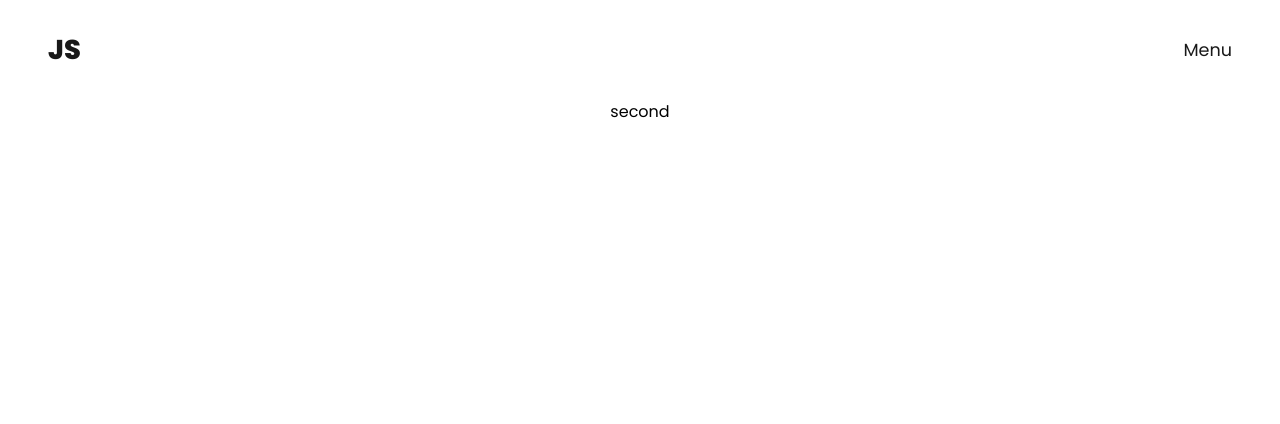
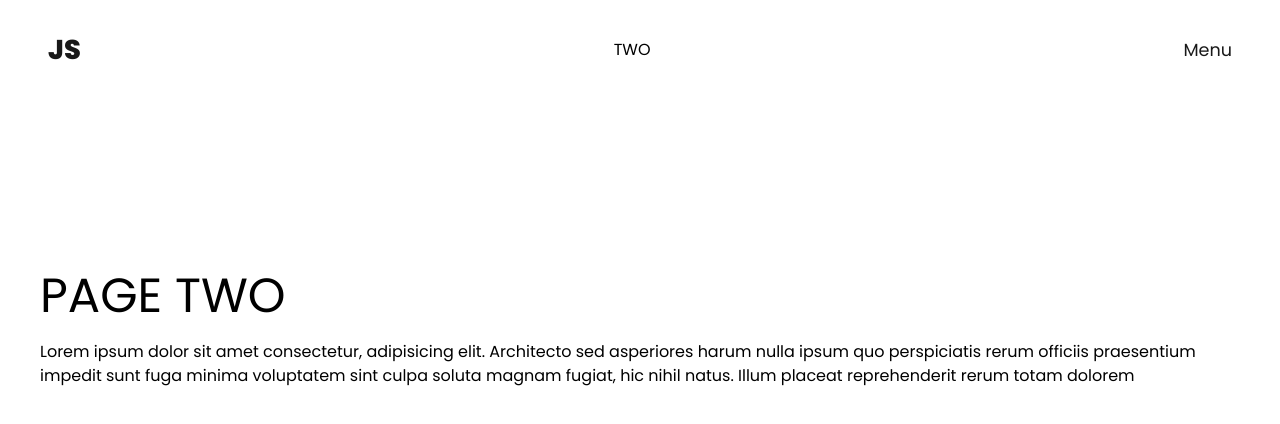
Before and after one commit to Delanoor/gsap-practice-3, a Next.js app: page /second in a window 1280 px wide. Shown: the top 424 px of the page. Built offline with nearby package versions, Linux system fonts and the light colour scheme.

Commit message:
add page transition

```diff
--- a/components/Header.js
+++ b/components/Header.js
@@ -68,6 +68,11 @@ export default function Header() {
                 JS
               </Link>
             </div>
+            <div>
+              <button>
+                <Link href="/second">TWO</Link>
+              </button>
+            </div>
             <div className="menu">
               <button
                 className={`${
--- a/components/Layout.js
+++ b/components/Layout.js
@@ -15,11 +15,7 @@ export default function Layout(pageProps) {
       </Head>
       <div className="App">
         <Header />
-        <div className="container">
-          <div className="wrapper">
-            <div className="home">{pageProps.children}</div>
-          </div>
-        </div>
+        <div className="home">{pageProps.children}</div>
       </div>
     </>
   );
--- a/package.json
+++ b/package.json
@@ -13,6 +13,7 @@
     "next": "13.0.0",
     "react": "18.2.0",
     "react-dom": "18.2.0",
+    "react-transition-group": "^4.4.5",
     "sass": "^1.55.0"
   },
   "devDependencies": {
--- a/pages/_app.js
+++ b/pages/_app.js
@@ -1,11 +1,68 @@
+import {
+  CSSTransition,
+  SwitchTransition,
+  Transition,
+} from "react-transition-group";
 import Layout from "../components/Layout";
 import "../styles/globals.scss";
+import { useRouter } from "next/router";
+import gsap from "gsap";
 
 function MyApp({ Component, pageProps }) {
+  const router = useRouter();
+
+  const onPageEnter = (element) => {
+    console.log("Enter", element);
+    gsap.fromTo(
+      element,
+      {
+        y: 50,
+        autoAlpha: 0,
+        ease: "power3.out",
+      },
+      {
+        y: 0,
+        autoAlpha: 1,
+        duration: 1,
+        ease: "power3.out",
+      }
+    );
+  };
+
+  const onPageExit = (element) => {
+    console.log("Exit", element);
+    gsap.fromTo(
+      element,
+      {
+        y: 0,
+        autoAlpha: 1,
+        ease: "power3.out",
+      },
+      {
+        y: -50,
+        autoAlpha: 0,
+        duration: 0.5,
+        ease: "power3.intOut",
+      }
+    );
+  };
+
   return (
-    <Layout {...pageProps}>
-      <Component {...pageProps} />
-    </Layout>
+    <SwitchTransition>
+      <CSSTransition
+        key={router.asPath}
+        timeout={1500}
+        in={true}
+        onEnter={onPageEnter}
+        onExit={onPageExit}
+        mountOnEnter={true}
+        unmountOnExit={true}
+      >
+        <Layout {...pageProps}>
+          <Component {...pageProps} />
+        </Layout>
+      </CSSTransition>
+    </SwitchTransition>
   );
 }
 
--- a/pages/second.js
+++ b/pages/second.js
@@ -1,5 +1,44 @@
-import React from "react";
+import { useLayoutEffect, useRef } from "react";
+import gsap from "gsap";
 
 export default function second() {
-  return <div>second</div>;
+  const page = useRef();
+  const tl = useRef(); // timeline
+
+  useLayoutEffect(() => {
+    const ctx = gsap.context(() => {
+      tl.current = gsap.timeline().from("[data-animate='up']", {
+        y: "100%",
+        stagger: 0.2,
+        delay: 1,
+      });
+    }, page);
+
+    return () => ctx.revert();
+  }, []);
+  return (
+    <>
+      <div className="w-full h-full" ref={page}>
+        <div className="h-screen flex flex-col relative items-center px-10">
+          <div className="mt-[10rem] relative">
+            <div className="relative overflow-hidden h-full w-full">
+              <div data-animate="up" className="text-[3rem] absolute">
+                PAGE TWO
+              </div>
+            </div>
+            <div className="relative overflow-hidden h-[3rem] mt-[1rem]">
+              <p data-animate="up" className="aboslute">
+                Lorem ipsum dolor sit amet consectetur, adipisicing elit.
+                Architecto sed asperiores harum nulla ipsum quo perspiciatis
+                rerum officiis praesentium impedit sunt fuga minima voluptatem
+                sint culpa soluta magnam fugiat, hic nihil natus. Illum placeat
+                reprehenderit rerum totam dolorem consequatur nemo ex eligendi
+                exercitationem. Tempore est eum doloremque sunt rerum explicabo?
+              </p>
+            </div>
+          </div>
+        </div>
+      </div>
+    </>
+  );
 }
```
Also changed, not shown: 1 other file (tests, documents, lock files or other folders).
